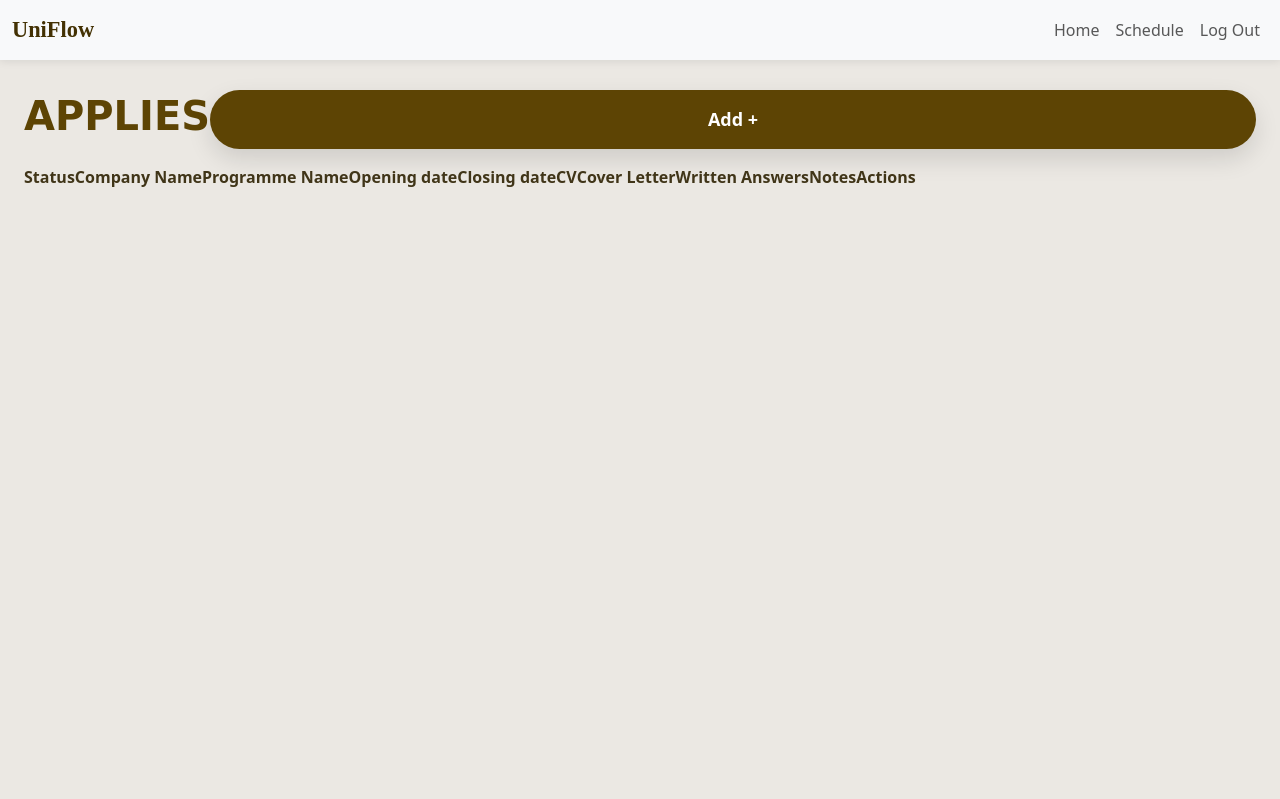
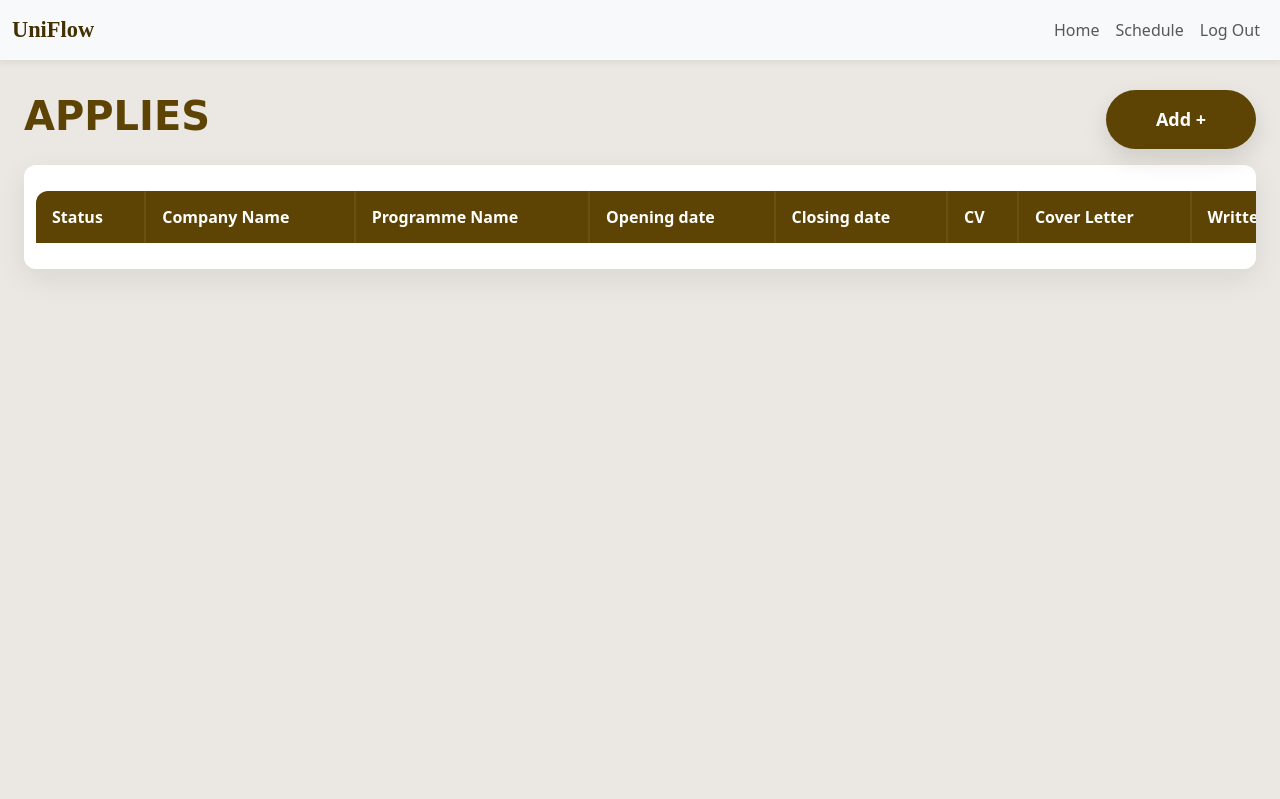
Before and after one commit to andrewkm05/UniFlow, a Flask app: page /applies in a window 1280 px wide. Shown: the top 799 px of the page. Run offline with Flask 3, Linux system fonts and the light colour scheme; lists and menus that the app fills with data are empty; some web fonts are replaced.

Commit message:
css for applies page

```diff
--- a/static/css/styles.css
+++ b/static/css/styles.css
@@ -4,6 +4,8 @@
     --bg: #ebe8e3; /* Page background color */
     --uf-brown: #5d4404; /* Main color */
     --uf-brown-dark: #433103;
+    --uf-brown-200: #f2eadb;
+    --uf-brown-600: #524012;
     --text: #403518;
 
     --nav-h: 64px;
@@ -358,6 +360,102 @@ body.schedule{
     background: rgba(225, 225, 225, .25);
 }
 
+/* ============ Applies Page ============ */
+
+.table-wrap{
+    overflow-x: auto;
+    overflow-y: hidden;
+    border-radius: 12px;
+    background: #fff;
+    box-shadow: 0 10px 30px rgba(0, 0, 0, .08);
+    padding: 12px;
+    margin-bottom: 40px;
+}
+
+.applies-table{
+    border-collapse: separate;
+    border-spacing: 0 14px;
+    min-width: 1600px;
+}
+
+/* Header */
+.applies-table thead th{
+    position: sticky;
+    top: 0;
+    z-index: 1;
+    background: var(--uf-brown);
+    color: #fff;
+    font-weight: 600;
+    padding: 14px 16px;
+    border-right: 2px solid #fff1;
+}
+
+.applies-table thead th:first-child{
+    border-top-left-radius: 12px;
+}
+
+.applies-table thead th:last-child{
+    border-top-right-radius: 12px;
+}
+
+
+/* Row card */
+.applies-table tbody tr{
+    background: var(--uf-brown-200);
+    box-shadow: 0 6px 18px rgba(0, 0, 0, .06);
+    border-radius: 12px;
+}
+
+.applies-table tbody td{
+    padding: 10px 12px;
+}
+
+/* Inputs fill-width */
+.applies-table input[type="text"],
+.applies-table input[type="date"],
+.applies-table select,
+.applies-table textarea{
+    width: 100%;
+    border: 2px solid var(--uf-brown-200);
+    border-radius: 12px;
+    padding: 10px 12px;
+    background: #fff;
+    outline: none;
+}
+
+.applies-table textarea{
+    min-height: 42px;
+}
+
+/* Actions */
+.row-actions{
+    display: flex;
+    gap: 10px;
+    align-items: center;
+}
+
+.btn-save{
+
+}
+
+.btn-del{
+
+}
+
+/* Deadlines highlights */
+.deadline-soon{
+    border-color: #832b28 !important;
+    background-color: #fff0f0 !important;
+    color: #a94442 !important;
+    transition: all .2s ease;
+}
+
+.deadline-passed{
+    border-color: #b30000 !important;
+    background-color: #fff0f0 !important;
+    color: #660000 !important;
+    font-weight: 600;
+}
 
 /* ============ Mobile tweaks ============ */
 @media (max-width: 576px){
--- a/templates/applies.html
+++ b/templates/applies.html
@@ -10,7 +10,7 @@
     <div class="d-flex align-items-center justify-content-between mt-3 mb-3">
         <h1 class="fw-bold display-6 text-uppercase">Applies</h1>
 
-        <button id="addRowBtn" class="btn btn-pill btn-primary-uf">
+        <button id="addRowBtn" class="btn btn-pill btn-primary-uf" style="max-width: 150px;">
             Add +
         </button>
     </div>
```
